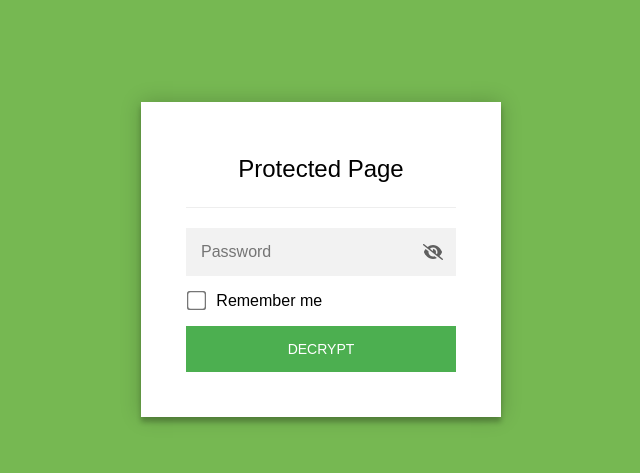
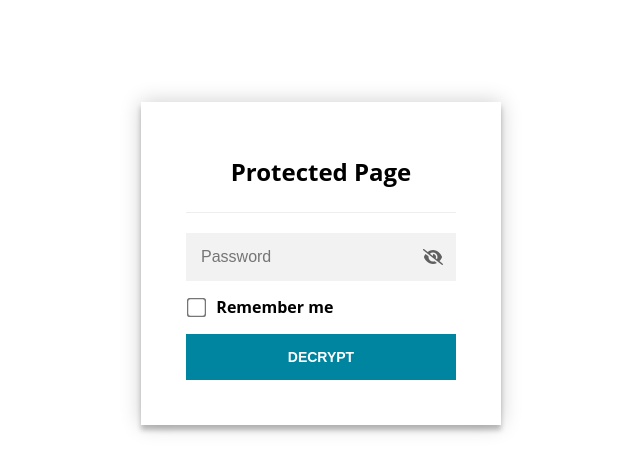
Before and after one commit to joaonunovalente/phd-website, a Jekyll site: the page notion.html, which Jekyll copies as it is, in a window 1280 px wide. Shown: the top 473 px of the page, without its empty margins (319-959 px from the left). Built offline with Jekyll 4.4.1, drawn with Linux system fonts in a browser that asks for light colours.

Commit message:
Update title and styles in Notion page

```diff
--- a/notion.html
+++ b/notion.html
@@ -74,12 +74,14 @@
             .staticrypt-form .staticrypt-decrypt-button {
                 text-transform: uppercase;
                 outline: 0;
-                background: #4CAF50;
+                background: #0085A1;
                 width: 100%;
                 border: 0;
                 padding: 15px;
                 color: #ffffff;
+                font-family: Font Family: "Open Sans", -apple-system, BlinkMacSystemFont, "Segoe UI", Roboto, "Helvetica Neue", Arial, sans-serif, "Apple Color Emoji", "Segoe UI Emoji", "Segoe UI Symbol", "Noto Color Emoji";
                 font-size: 14px;
+                font-weight: 800;
                 cursor: pointer;
             }
 
@@ -102,10 +104,11 @@
             .staticrypt-content {
                 height: 100%;
                 margin-bottom: 1em;
-                background: #76B852;
-                font-family: "Arial", sans-serif;
-                -webkit-font-smoothing: antialiased;
-                -moz-osx-font-smoothing: grayscale;
+                background: white;
+                font-weight: 700;
+                font-family: "Open Sans", -apple-system, BlinkMacSystemFont, "Segoe UI", Roboto, "Helvetica Neue", Arial, sans-serif, "Apple Color Emoji", "Segoe UI Emoji", "Segoe UI Symbol", "Noto Color Emoji";
+                /* -webkit-font-smoothing: antialiased; */
+                /* -moz-osx-font-smoothing: grayscale; */
             }
 
             .staticrypt-instructions {
```
Also changed, not shown: other parts of notion.html (+1 -1 lines).
